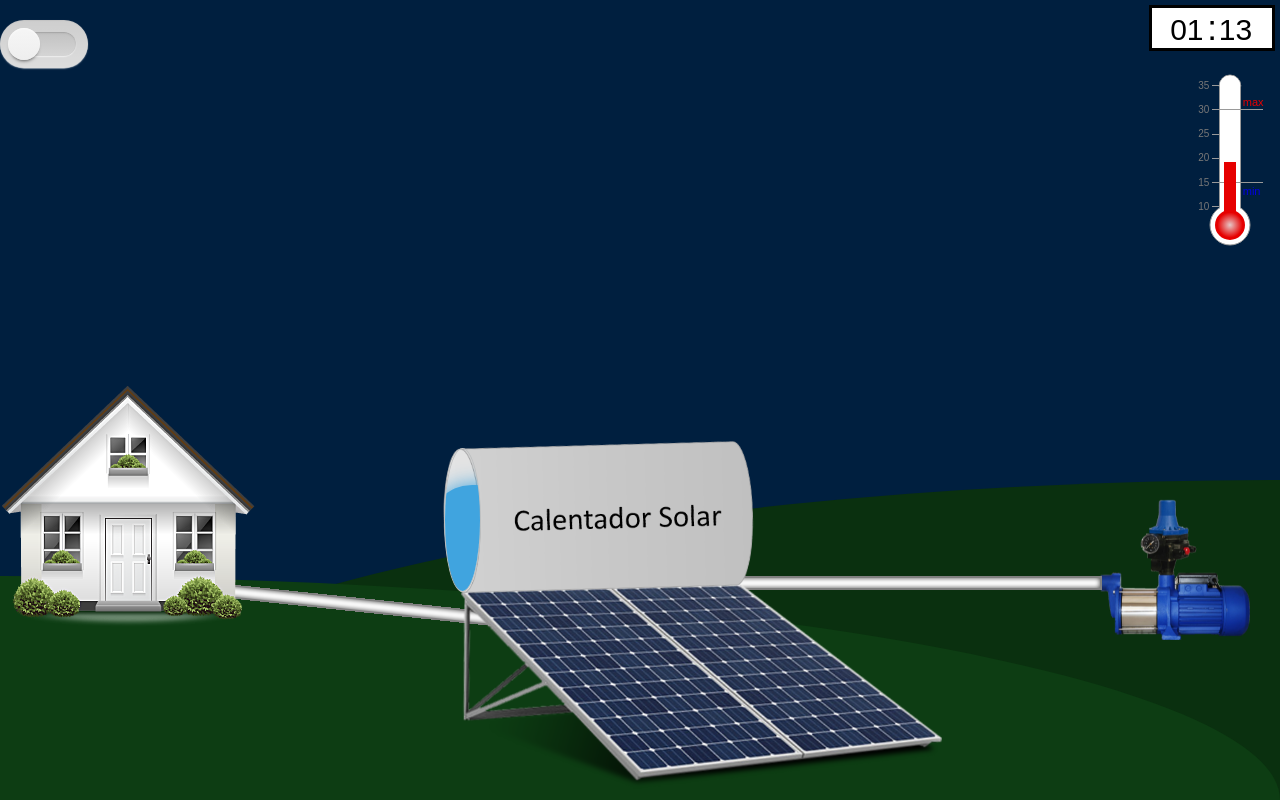
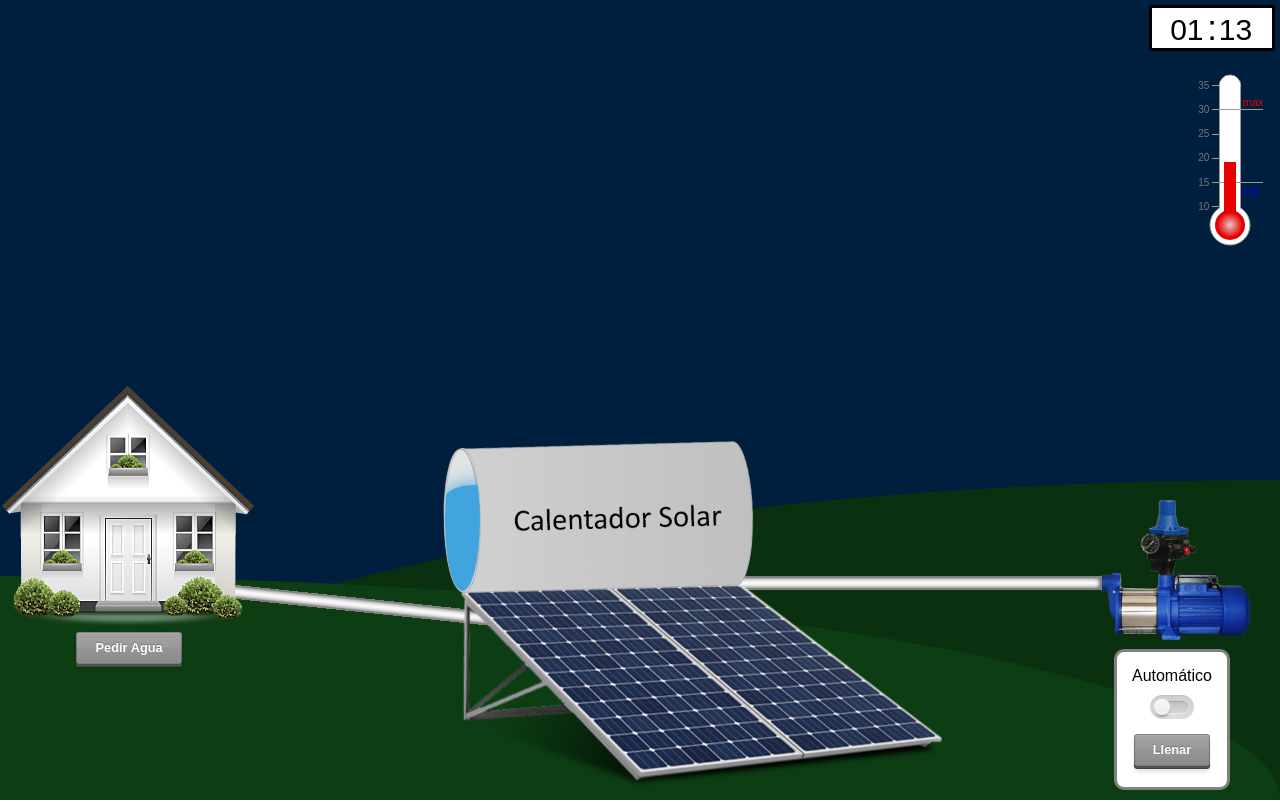
Before and after one commit to josuenoel/simuladorCalentadorSolar, a website: page public/index.html in a window 1280 px wide. Shown: the top 802 px of the page. Drawn offline with Linux system fonts and the light colour scheme; no server answers.

Commit message:
trabajando en UI

```diff
--- /dev/null
+++ b/public/css/boton.css
@@ -0,0 +1,103 @@
+.button {
+    background-color: #999;
+    background-image: -webkit-linear-gradient(hsla(0,0%,100%,.05), hsla(0,0%,0%,.1));
+    background-image:    -moz-linear-gradient(hsla(0,0%,100%,.05), hsla(0,0%,0%,.1));
+    background-image:     -ms-linear-gradient(hsla(0,0%,100%,.05), hsla(0,0%,0%,.1));
+    background-image:      -o-linear-gradient(hsla(0,0%,100%,.05), hsla(0,0%,0%,.1));
+    background-image:         linear-gradient(hsla(0,0%,100%,.05), hsla(0,0%,0%,.1));
+    border: none;
+    border-radius: .5em;
+    box-shadow: inset 0 0 0 1px hsla(0,0%,0%,.2),
+                inset 0 2px 0 hsla(0,0%,100%,.1),
+                inset 0 1.2em 0 hsla(0,0%,100%,0.1),
+                inset 0 -.2em 0 hsla(0,0%,100%,.1),
+                inset 0 -.25em 0 hsla(0,0%,0%,.25),
+                0 .25em .25em hsla(0,0%,0%,.05);
+    color: #444;
+    cursor: pointer;
+    display: inline-block;
+    font-family: sans-serif;
+    font-size: 1em;
+    font-weight: bold;
+    line-height: 1.5;
+    margin: 0 .5em 1em;
+    padding: .5em 1.5em .75em;
+    position: relative;
+    text-decoration: none;
+    text-shadow: 0 1px 1px hsla(0,0%,100%,.25);
+    vertical-align: middle;
+}
+
+.button:hover {
+    outline: none;
+}
+
+.button:hover,
+.button:focus {
+    box-shadow: inset 0 0 0 1px hsla(0,0%,0%,.2),
+                inset 0 2px 0 hsla(0,0%,100%,.1),
+                inset 0 1.2em 0 hsla(0,0%,100%,.1),
+                inset 0 -.2em 0 hsla(0,0%,100%,.1),
+                inset 0 -.25em 0 hsla(0,0%,0%,.25),
+                inset 0 0 0 3em hsla(0,0%,100%,.2),
+                0 .25em .25em hsla(0,0%,0%,.05);
+}
+
+.button:active {
+    box-shadow: inset 0 0 0 1px hsla(0,0%,0%,.2),
+                inset 0 2px 0 hsla(0,0%,100%,.1),
+                inset 0 1.2em 0 hsla(0,0%,100%,.1),
+                inset 0 0 0 3em hsla(0,0%,100%,.2),
+                inset 0 .25em .5em hsla(0,0%,0%,.05),
+                0 -1px 1px hsla(0,0%,0%,.1),
+                0 1px 1px hsla(0,0%,100%,.25);
+    margin-top: .25em;
+    outline: none;
+    padding-bottom: .5em;
+}
+
+/* Light Text */
+
+.lightText {
+    box-shadow: inset 0 0 0 1px hsla(0,0%,0%,.25),
+                inset 0 2px 0 hsla(0,0%,100%,.1),
+                inset 0 1.2em 0 hsla(0,0%,100%,.05),
+                inset 0 -.2em 0 hsla(0,0%,100%,.1),
+                inset 0 -.25em 0 hsla(0,0%,0%,.5),
+                0 .25em .25em hsla(0,0%,0%,.1);
+    color: #fff;
+    text-shadow: 0 -1px 1px hsla(0,0%,0%,.25);
+}
+
+.lightText:hover,
+.lightText:focus {
+    box-shadow: inset 0 0 0 1px hsla(0,0%,0%,.25),
+                inset 0 2px 0 hsla(0,0%,100%,.1),
+                inset 0 1.2em 0 hsla(0,0%,100%,.05),
+                inset 0 -.2em 0 hsla(0,0%,100%,.1),
+                inset 0 -.25em 0 hsla(0,0%,0%,.5),
+                inset 0 0 0 3em hsla(0,0%,100%,.2),
+                0 .25em .25em hsla(0,0%,0%,.1);
+}
+
+.lightText:active {
+    box-shadow: inset 0 0 0 1px hsla(0,0%,0%,.25),
+                inset 0 2px 0 hsla(0,0%,100%,.1),
+                inset 0 1.2em 0 hsla(0,0%,100%,.05),
+                inset 0 0 0 3em hsla(0,0%,100%,.2),
+                inset 0 .25em .5em hsla(0,0%,0%,.05),
+                0 -1px 1px hsla(0,0%,0%,.1),
+                0 1px 1px hsla(0,0%,100%,.25);
+}
+
+.large {
+    font-size: 0.8em;
+}
+
+.square {
+    border-radius: .25em;
+}
+
+.grey {
+    background-color: #999;
+}
--- a/public/css/fondo.css
+++ b/public/css/fondo.css
@@ -122,7 +122,7 @@ body {
     z-index: 1;
 }
 
-#t-sisterna-calentador {
+#t-cisterna-calentador {
   position: absolute;
   right: 178px;
   bottom: calc(20% + 50px);
@@ -135,7 +135,7 @@ body {
   box-shadow: inset 0px 0px 5px 0px rgba(0,0,0,0.75);
 }
 
-#t-sisterna-casa {
+#t-cisterna-casa {
   position: absolute;
   left: 178px;
   bottom: calc(20% + 20px);
@@ -149,63 +149,31 @@ body {
   transform: rotate(6deg);
 }
 
-
-
-
-
-
-
-
-
-
-
-
-
-
-
-
-.slider-v2 {
-  position: relative;
-  display: block;
-  width: 5.5em;
-  height: 3em;
-  cursor: pointer;
-  border-radius: 1.5em;
-  transition: 350ms;
-  background: linear-gradient(rgba(0, 0, 0, 0.07), rgba(255, 255, 255, 0)), #ddd;
-  box-shadow: 0 0.07em 0.1em -0.1em rgba(0, 0, 0, 0.4) inset, 0 0.05em 0.08em -0.01em rgba(255, 255, 255, 0.7);
+#modo-cisterna {
+  display: none;
 }
 
-.slider-v2::after {
+#contenedor-interruptor-cisterna {
   position: absolute;
-  content: '';
-  width: 2em;
-  height: 2em;
-  top: 0.5em;
-  left: 0.5em;
-  border-radius: 50%;
-  transition: 250ms ease-in-out;
-  background: linear-gradient(#f5f5f5 10%, #eeeeee);
-  box-shadow: 0 0.1em 0.15em -0.05em rgba(255, 255, 255, 0.9) inset, 0 0.2em 0.2em -0.12em rgba(0, 0, 0, 0.5);
+  bottom: calc(20% - 150px);
+  right: 50px;
+  background-color: white;
+  padding: 5px;
+  border: 3px gray solid;
+  border-radius: 10px;
+  text-align: center;
 }
 
-.slider-v2::before {
-  position: absolute;
-  content: '';
-  width: 4em;
-  height: 1.5em;
-  top: 0.75em;
-  left: 0.75em;
-  border-radius: 0.75em;
-  transition: 250ms ease-in-out;
-  background: linear-gradient(rgba(0, 0, 0, 0.07), rgba(255, 255, 255, 0.1)), #d0d0d0;
-  box-shadow: 0 0.08em 0.15em -0.1em rgba(0, 0, 0, 0.5) inset, 0 0.05em 0.08em -0.01em rgba(255, 255, 255, 0.7), 0 0 0 0 rgba(68, 204, 102, 0.7) inset;
+#texto-modo-cisterna {
+  margin: 10px;
 }
 
-input:checked + .slider-v2::before {
-  box-shadow: 0 0.08em 0.15em -0.1em rgba(0, 0, 0, 0.5) inset, 0 0.05em 0.08em -0.01em rgba(255, 255, 255, 0.7), 3em 0 0 0 rgba(68, 204, 102, 0.7) inset;
+#boton-cisterna {
+  margin-top: 15px;
 }
 
-input:checked + .slider-v2::after {
-  left: 3em;
+#boton-casa {
+  position: absolute;
+  bottom: calc(20% - 40px);
+  left: 70px;
 }
--- /dev/null
+++ b/public/css/interruptor.css
@@ -0,0 +1,46 @@
+.slider-v2 {
+  position: relative;
+  display: block;
+  width: 2.75em;
+  height: 1.5em;
+  cursor: pointer;
+  border-radius: 0.75em;
+  transition: 350ms;
+  margin: 0 auto;
+  background: linear-gradient(rgba(0, 0, 0, 0.07), rgba(255, 255, 255, 0)), #ddd;
+  box-shadow: 0 0.07em 0.1em -0.1em rgba(0, 0, 0, 0.4) inset, 0 0.05em 0.08em -0.01em rgba(255, 255, 255, 0.7);
+}
+
+.slider-v2::after {
+  position: absolute;
+  content: '';
+  width: 1em;
+  height: 1em;
+  top: 0.25em;
+  left: 0.25em;
+  border-radius: 50%;
+  transition: 250ms ease-in-out;
+  background: linear-gradient(#f5f5f5 10%, #eeeeee);
+  box-shadow: 0 0.1em 0.15em -0.05em rgba(255, 255, 255, 0.9) inset, 0 0.2em 0.2em -0.12em rgba(0, 0, 0, 0.5);
+}
+
+.slider-v2::before {
+  position: absolute;
+  content: '';
+  width: 2em;
+  height: 0.75em;
+  top: 0.375em;
+  left: 0.375em;
+  border-radius: 0.375em;
+  transition: 250ms ease-in-out;
+  background: linear-gradient(rgba(0, 0, 0, 0.07), rgba(255, 255, 255, 0.1)), #d0d0d0;
+  box-shadow: 0 0.08em 0.15em -0.1em rgba(0, 0, 0, 0.5) inset, 0 0.05em 0.08em -0.01em rgba(255, 255, 255, 0.7), 0 0 0 0 rgba(68, 204, 102, 0.7) inset;
+}
+
+input:checked + .slider-v2::before {
+  box-shadow: 0 0.08em 0.15em -0.1em rgba(0, 0, 0, 0.5) inset, 0 0.05em 0.08em -0.01em rgba(255, 255, 255, 0.7), 3em 0 0 0 rgba(68, 204, 102, 0.7) inset;
+}
+
+input:checked + .slider-v2::after {
+  left: 1.5em;
+}
--- a/public/index.html
+++ b/public/index.html
@@ -7,6 +7,9 @@
 		<title>Silumador Calentador Solar para Agua</title>
 		<link rel="stylesheet" type="text/css" href="css/fondo.css">
 		<link rel="stylesheet" type="text/css" href="css/tanque.css">
+
+		<link rel="stylesheet" type="text/css" href="css/boton.css">
+		<link rel="stylesheet" type="text/css" href="css/interruptor.css">
 		<script src="js/jquery-1.11.3.min.js"></script>
 		<script src="js/angular.min.js"></script>
 		<script src="js/d3.min.js"></script>
@@ -49,6 +52,7 @@
 
 		<!-- Casa -->
 		<img id="casa" src="img/casa.png">
+		<a id="boton-casa" class="button lightText large square grey" href="javascript:void(0);">Pedir Agua</a>
 
 		<!-- Bomba -->
 		<img id="bomba" src="img/bomba.png">
@@ -57,12 +61,16 @@
 		<img id="panel" src="img/panel2.png">
 
 		<!-- Tubos -->
-		<div id="t-sisterna-calentador"></div>
-		<div id="t-sisterna-casa"></div>
+		<div id="t-cisterna-calentador"></div>
+		<div id="t-cisterna-casa"></div>
 
+		<div id="contenedor-interruptor-cisterna">
+			<p id="texto-modo-cisterna">Automático</p>
+			<input type="checkbox" id="modo-cisterna" />
+			<label class="slider-v2" for="modo-cisterna"></label>
+			<a id="boton-cisterna" class="button lightText large square grey" href="javascript:void(0);">Llenar</a>
+		</div>
 
-		<input type="checkbox" id="s3" />
-		<label class="slider-v2" for="s3"></label>
 
 
 
```
